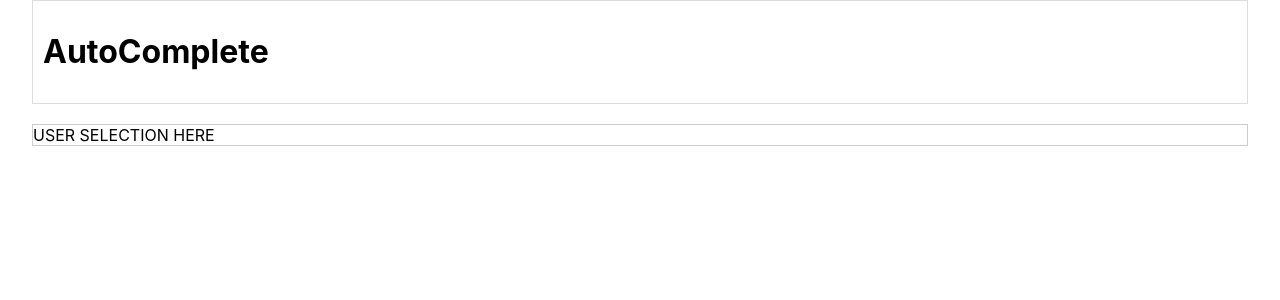
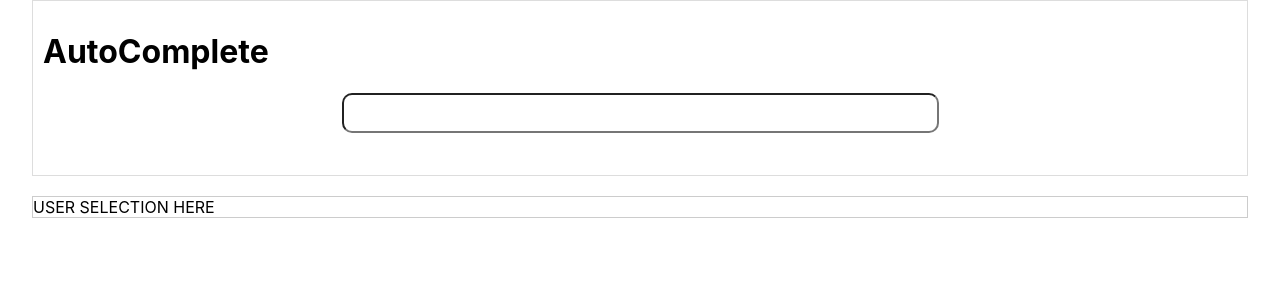
Before and after one commit to roman-kr-dev/autocomplete-chalange, a Next.js app: page / in a window 1280 px wide. Shown: the top 300 px of the page. Built offline with nearby package versions, Linux system fonts and the light colour scheme.

Commit message:
implementing autocomplete component

```diff
--- a/components/AutoComplete.tsx
+++ b/components/AutoComplete.tsx
@@ -1,11 +1,76 @@
+import { useState, useCallback, useEffect, useRef, useMemo } from 'react';
 import styles from '../styles/Autocomplete.module.css';
 
 // /api/autocomplete?q=a
 
-const AutoComplete = () => {
+let debounceSearch: any = null
+function abortableFetch(request: any, opts: any = {}) {
+  const controller = new AbortController();
+  const signal = controller.signal;
+
+  return {
+    abort: () => controller.abort(),
+    ready: () => fetch(request, { ...opts, signal }).then(res => res.json())
+  };
+}
+let fetchRequest: any = null
+
+const AutoComplete = ({ onSelect }: any) => {
+  const [searchValue, setSearchValue] = useState('');
+  const [result, setResult] = useState([]);
+
+  const searchInputRef: any = useRef(null);
+
+  const handleSearchChange = useCallback((e: any) => {
+    const q = e.target.value;
+    setSearchValue(q);
+    clearTimeout(debounceSearch);
+    if (!q) return;
+    debounceSearch = setTimeout(() => {
+      loadData(q);
+    }, 600);
+  }, [searchValue]);
+
+  const handleItemClick = useCallback((item: string) => (e: any) => {
+    onSelect(item);
+    setSearchValue(item);
+    setResult([]);
+    if (searchInputRef?.current) {
+      searchInputRef.current.focus();
+    }
+  }, [onSelect]);
+
+  async function loadData(q: string) {
+    if (fetchRequest?.abort) {
+      fetchRequest.abort();
+    }
+    try {
+      fetchRequest = abortableFetch(`/api/autocomplete?delay=1&q=${q}`);
+      const { items } = await fetchRequest.ready();
+      setResult(items);
+    } catch (e) {
+
+    }
+    fetchRequest = null;
+  }
+
+  useEffect(() => {
+    return () => clearTimeout(debounceSearch);
+  }, []);
+
   return (
     <div className={styles.container}>
       <h1>AutoComplete</h1>
+      <div className={styles.inputContainer}>
+        <input ref={searchInputRef} type="text" value={searchValue} onChange={handleSearchChange} />
+        <ul>
+          {
+            result.map((item, i) => (
+              <li key={item} onClick={handleItemClick(item)}>{item}</li>
+            ))
+          }
+        </ul>
+      </div>
     </div>
   )
 }
--- a/pages/index.tsx
+++ b/pages/index.tsx
@@ -1,12 +1,17 @@
 import type { NextPage } from 'next'
+import { useCallback, useState } from 'react';
 import styles from '../styles/Home.module.css';
 import AutoComplete from '../components/AutoComplete';
 
 const Home: NextPage = () => {
+  const [selectedItem, setSelectedItem] = useState('');
+  const handleSelectedItem = useCallback((selectedItem: string) => {
+    setSelectedItem(selectedItem);
+  }, []);
   return (
     <div className={styles.container}>
-      <AutoComplete />
-      <div className={styles.userSelection}>USER SELECTION HERE</div>
+      <AutoComplete onSelect={handleSelectedItem} />
+      <div className={styles.userSelection}>USER SELECTION HERE {selectedItem && `: ${selectedItem}`}</div>
     </div>
   )
 }
--- a/styles/Autocomplete.module.css
+++ b/styles/Autocomplete.module.css
@@ -1,4 +1,41 @@
 .container {
   border: 1px solid #DDD;
   padding: 10px;
+  width: 100%;
+  position: relative;
+  display: flex;
+  flex-direction: column;
 }
+
+.inputContainer {
+  width: 50%;
+  align-self: center;
+  display: flex;
+  flex-direction: column;
+  align-items: center;
+  align-content: center;
+}
+
+.inputContainer input {
+  width: 100%;
+  height: 40px;
+  padding: 5px;
+  font-size: 18px;
+  border-radius: 10px;
+}
+
+.inputContainer ul {
+  list-style-type: none;
+  width: 100%;
+  padding: 0;
+}
+
+.inputContainer ul li {
+  padding: 3px;
+  text-align: left;
+  border-top: solid white 1px;
+}
+
+.inputContainer ul li:last-child {
+  border-bottom: solid white 1px;
+}
```
Also changed, not shown: 1 other file (tests, documents, lock files or other folders).
